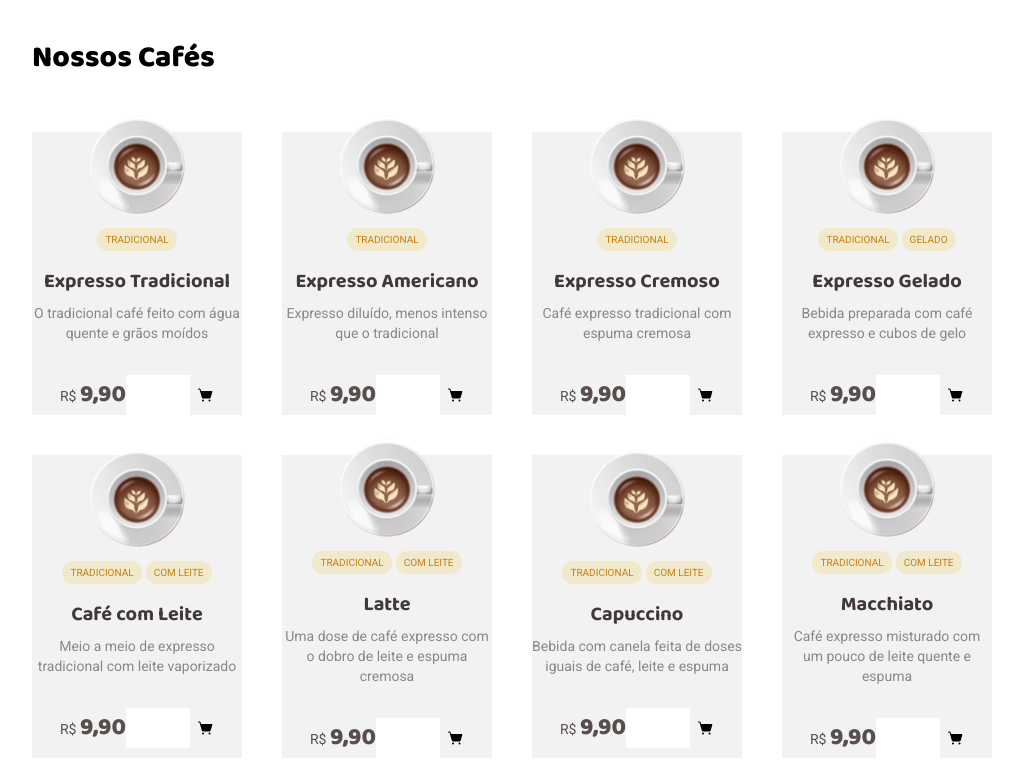
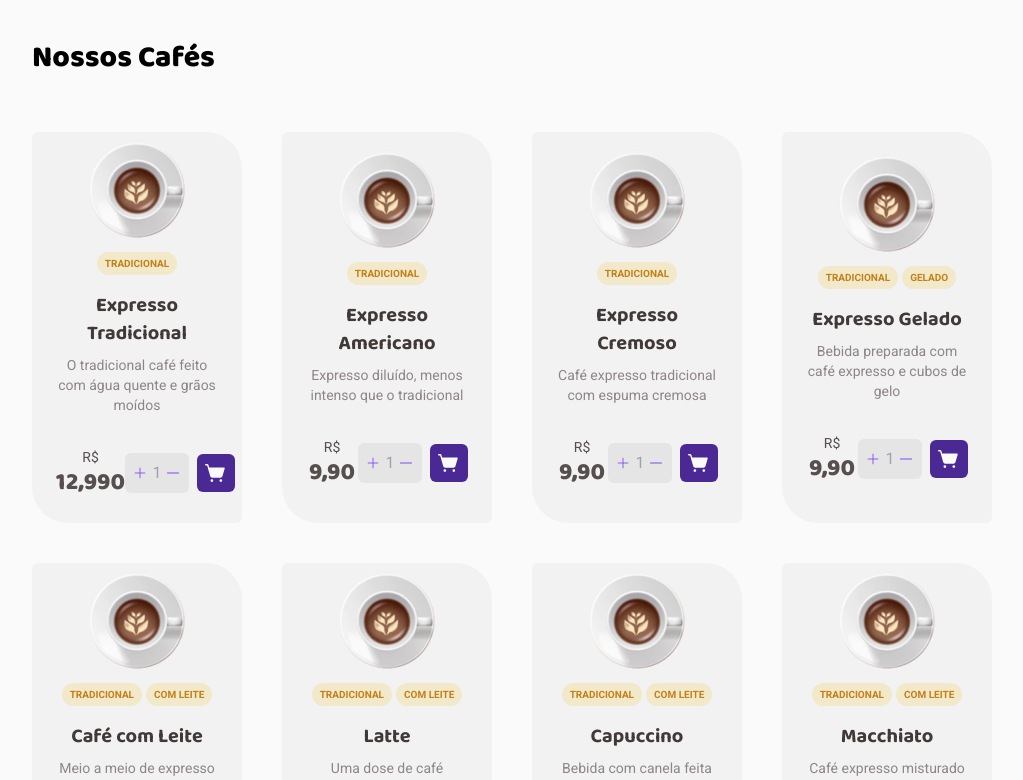
Before and after one commit to davimarcilio/CoffeeDelivery, a React (Vite) app: page / in a window 1280 px wide. Shown: the part 640-1420 px from the top of the page, without its empty margins (128-1151 px from the left). Built offline with nearby package versions, Linux system fonts and the light colour scheme.

Commit message:
Coffee card complete

```diff
--- a/src/components/Header.tsx
+++ b/src/components/Header.tsx
@@ -1,19 +1,23 @@
 import { MapPin, ShoppingCart } from "phosphor-react";
+import { NavLink } from "react-router-dom";
 import Logo from "../assets/Logo.png";
 export function Header() {
   return (
     <header className="font-Roboto flex justify-between py-8">
       <img src={Logo} alt="Coffé Delivery" />
       <div className="flex gap-3">
-        <span className="flex bg-purple-light p-2 rounded-md justify-center items-center">
+        <span className="flex bg-purple-light gap-1 p-2 rounded-md justify-center items-center">
           <MapPin className="text-purple " weight="fill" size={22} />
           <strong className="font-normal text-purple-dark text-sm">
             Criciúma, SC
           </strong>
         </span>
-        <button className="p-2 bg-yellow-light rounded-md flex justify-center items-center">
+        <NavLink
+          to={"/checkout"}
+          className="p-2 bg-yellow-light rounded-md flex justify-center items-center"
+        >
           <ShoppingCart className="text-yellow-dark" size={22} weight="fill" />
-        </button>
+        </NavLink>
       </div>
     </header>
   );
--- a/src/context/ProductContext.tsx
+++ b/src/context/ProductContext.tsx
@@ -18,7 +18,7 @@ const products = [
     id: 1,
     name: "Expresso Tradicional",
     description: "O tradicional café feito com água quente e grãos moídos",
-    price: 9.9,
+    price: 12.99,
     image: "/Type=Expresso.png",
     types: [{ type: "TRADICIONAL" }],
   },
--- a/src/layouts/DefaultLayout.tsx
+++ b/src/layouts/DefaultLayout.tsx
@@ -3,7 +3,7 @@ import { Header } from "../components/Header";
 
 export function DefaultLayout() {
   return (
-    <div className="px-40">
+    <div className="px-40 bg-background">
       <Header />
       <Outlet />
     </div>
--- /dev/null
+++ b/src/pages/Home/components/ProductItem.css
@@ -0,0 +1,5 @@
+input[type="number"]::-webkit-inner-spin-button,
+input[type="number"]::-webkit-outer-spin-button {
+  -webkit-appearance: none;
+  margin: 0;
+}
--- a/src/pages/Home/components/ProductItem.tsx
+++ b/src/pages/Home/components/ProductItem.tsx
@@ -1,7 +1,7 @@
-import { ShoppingCartSimple } from "phosphor-react";
+import { Minus, Plus, ShoppingCartSimple } from "phosphor-react";
 import LogoTeste from "../../../../public/Type=Mochaccino.png";
 import { Product } from "../../../context/ProductContext";
-
+import "./ProductItem.css";
 interface ProductProps {
   product: Product;
 }
@@ -10,11 +10,11 @@ export function ProductItem({ product }: ProductProps) {
   const { name, description, price, types } = product;
   const treatedPrice = price.toString().replace(".", ",") + "0";
   return (
-    <section className="flex flex-col justify-center items-center bg-base-card font-Roboto text-center">
+    <section className="flex flex-col justify-center items-center bg-base-card font-Roboto text-center rounded-md rounded-tr-36 rounded-bl-36 p-6">
       <img className="-mt-4" src={LogoTeste} alt="Expresso Tracicional" />
       <div className="flex gap-1">
         {types.map((type) => (
-          <span className="bg-yellow-light text-yellow-dark rounded-full text-xxs py-1 px-2 mt-3">
+          <span className="bg-yellow-light text-yellow-dark rounded-full font-bold text-xxs py-1 px-2 mt-3">
             {type.type}
           </span>
         ))}
@@ -23,7 +23,7 @@ export function ProductItem({ product }: ProductProps) {
         {name}
       </h1>
       <p className="text-base-label font-Roboto text-sm mt-2">{description}</p>
-      <form className="mt-8 flex justify-between items-center">
+      <form className="mt-8 flex justify-between items-center w-full">
         <p className="font-Roboto text-sm text-base-text">
           R${" "}
           <strong className="font-Baloo font-extrabold text-2xl ">
@@ -31,13 +31,24 @@ export function ProductItem({ product }: ProductProps) {
           </strong>
         </p>
         <div className="flex gap-2 justify-center items-center">
-          <input
-            className="text-center px-6 py-2 w-16"
-            placeholder="1"
-            type="number"
-          />
-          <button type="submit">
-            <ShoppingCartSimple weight="fill" />{" "}
+          <div className="flex justify-center items-center relative">
+            <button className="absolute left-2" type="button">
+              <Plus size={14} className="text-purple" />
+            </button>
+            <input
+              placeholder="1"
+              className="text-center px-6 w-16 py-2 rounded-md bg-base-button"
+              type="number"
+            />
+            <button className="absolute right-2" type="button">
+              <Minus className="text-purple" />
+            </button>
+          </div>
+          <button
+            className="text-background bg-purple-dark p-2 rounded-md"
+            type="submit"
+          >
+            <ShoppingCartSimple size={22} weight="fill" />
           </button>
         </div>
       </form>
--- a/src/styles/global.css
+++ b/src/styles/global.css
@@ -1,4 +1,14 @@
 @import url("https://fonts.googleapis.com/css2?family=Baloo+2:wght@700;800&family=Roboto:wght@400;700&display=swap");
+
+body {
+  -webkit-font-smoothing: antialiased;
+}
+
+:focus {
+  outline: 0;
+  box-shadow: 0 0 0 2px #4b2995;
+}
+
 @tailwind base;
 @tailwind components;
 @tailwind utilities;
--- a/tailwind.config.cjs
+++ b/tailwind.config.cjs
@@ -6,6 +6,9 @@ module.exports = {
       fontFamily: {
         Baloo: "'Baloo 2'",
         Roboto: "Roboto",
+      },
+      borderRadius: {
+        36: "2.25rem",
       },
       fontSize: {
         xxs: "0.6250rem",
```
